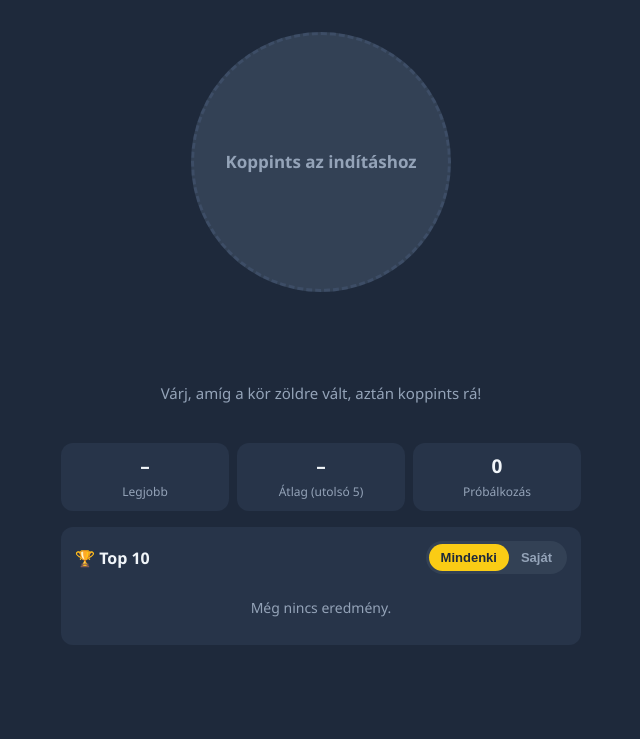
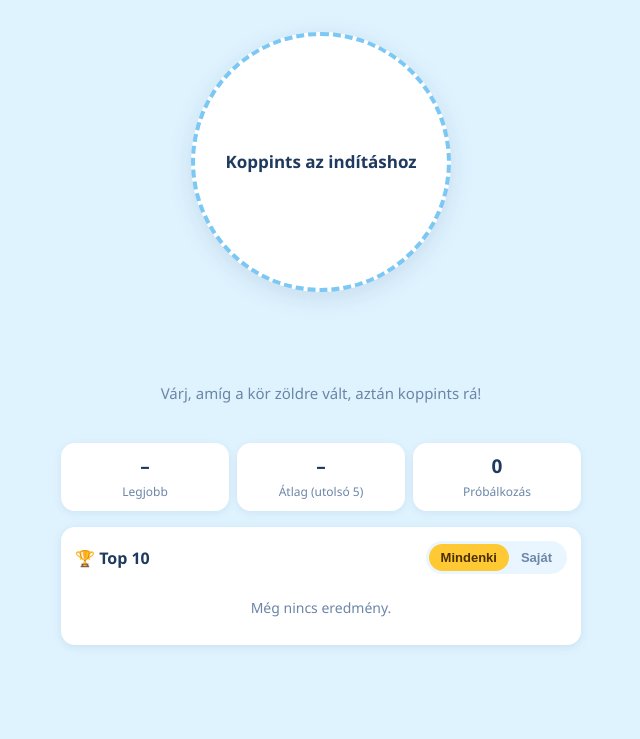
Before and after one commit to 94rmph9vmf-coder/reflex-teszt, a plain HTML site: page index.html in a window 1280 px wide. Shown: the part 61-800 px from the top of the page, without its empty margins (319-959 px from the left). Drawn offline with Linux system fonts and the light colour scheme.

Commit message:
Switch to a brighter, cheerier color scheme
Co-Authored-By: Claude Sonnet 5.5 <noreply@anthropic.com>
Claude-Session: https://claude.ai/code/session_01YHABUXkb2kyY1LBhcFpxtH

```diff
--- a/index.html
+++ b/index.html
@@ -6,25 +6,26 @@
 <title>Reflexteszt</title>
 <link rel="manifest" href="manifest.json">
 <meta name="apple-mobile-web-app-capable" content="yes">
-<meta name="apple-mobile-web-app-status-bar-style" content="black-translucent">
+<meta name="apple-mobile-web-app-status-bar-style" content="default">
 <meta name="apple-mobile-web-app-title" content="Reflex">
-<meta name="theme-color" content="#1e293b">
+<meta name="theme-color" content="#dff3ff">
 <link rel="apple-touch-icon" href="icon.png">
 <style>
   :root {
-    --bg: #1e293b;
-    --bg-card: #273449;
-    --bg-input: #334155;
-    --border: #3d4d66;
-    --text: #f1f5f9;
-    --text-muted: #94a3b8;
-    --gold: #facc15;
-    --red: #dc2626;
-    --red-glow: rgba(220, 38, 38, .45);
-    --green: #22c55e;
-    --green-glow: rgba(34, 197, 94, .55);
-    --orange: #f97316;
-    --radius: 12px;
+    --bg: #dff3ff;
+    --bg-card: #ffffff;
+    --bg-input: #eaf6ff;
+    --border: #bfe3fa;
+    --text: #1f3a5f;
+    --text-muted: #6b86a6;
+    --gold: #ffc933;
+    --accent: #e0457b;
+    --red: #ff4d5e;
+    --red-glow: rgba(255, 77, 94, .4);
+    --green: #2fd36b;
+    --green-glow: rgba(47, 211, 107, .5);
+    --orange: #ff9f1c;
+    --radius: 14px;
   }
   * { box-sizing: border-box; margin: 0; padding: 0; -webkit-tap-highlight-color: transparent; }
   html, body { height: 100%; }
@@ -42,7 +43,7 @@
     padding: 14px 0 10px; gap: 12px;
   }
   h1 { font-size: 20px; letter-spacing: .5px; }
-  h1 span { color: var(--gold); }
+  h1 span { color: var(--accent); }
   .profile-btn {
     background: var(--bg-input); color: var(--text); border: 1px solid var(--border);
     border-radius: 999px; padding: 8px 14px; font-size: 14px; font-weight: 600;
@@ -63,23 +64,23 @@
     font-size: 17px; font-weight: 700; text-align: center; padding: 20px;
     color: #fff;
   }
-  .circle.idle { background: var(--bg-input); box-shadow: none; border: 3px dashed var(--border); color: var(--text-muted); }
+  .circle.idle { background: #ffffff; box-shadow: 0 6px 24px rgba(31,58,95,.12); border: 4px dashed #7cc8f5; color: var(--text); }
   .circle.go { background: var(--green); box-shadow: 0 0 60px var(--green-glow); }
-  .circle.early { background: var(--orange); box-shadow: 0 0 40px rgba(249,115,22,.45); }
+  .circle.early { background: var(--orange); box-shadow: 0 0 40px rgba(255,159,28,.5); }
   .result { margin-top: 22px; text-align: center; min-height: 82px; }
-  .time { font-size: 48px; font-weight: 800; font-variant-numeric: tabular-nums; }
+  .time { color: var(--text); font-size: 48px; font-weight: 800; font-variant-numeric: tabular-nums; }
   .time small { font-size: 22px; color: var(--text-muted); font-weight: 600; }
   .msg { color: var(--text-muted); font-size: 15px; margin-top: 4px; }
-  .msg.best { color: var(--gold); font-weight: 700; }
+  .msg.best { color: var(--accent); font-weight: 700; }
 
   /* Statisztika */
   .stats { display: grid; grid-template-columns: repeat(3, 1fr); gap: 8px; margin: 6px 0 16px; }
-  .stat { background: var(--bg-card); border-radius: var(--radius); padding: 10px 6px; text-align: center; }
+  .stat { background: var(--bg-card); box-shadow: 0 2px 8px rgba(31,58,95,.08); border-radius: var(--radius); padding: 10px 6px; text-align: center; }
   .stat b { display: block; font-size: 19px; font-variant-numeric: tabular-nums; }
   .stat span { font-size: 12px; color: var(--text-muted); }
 
   /* Ranglista */
-  .card { background: var(--bg-card); border-radius: var(--radius); padding: 14px; margin-bottom: 16px; }
+  .card { background: var(--bg-card); box-shadow: 0 2px 10px rgba(31,58,95,.1); border-radius: var(--radius); padding: 14px; margin-bottom: 16px; }
   .card-head { display: flex; justify-content: space-between; align-items: center; margin-bottom: 10px; gap: 8px; }
   .card-head h2 { font-size: 16px; }
   .tabs { display: flex; background: var(--bg-input); border-radius: 999px; padding: 3px; }
@@ -87,17 +88,17 @@
     background: none; border: 0; color: var(--text-muted); font-size: 13px; font-weight: 600;
     padding: 6px 12px; border-radius: 999px; cursor: pointer;
   }
-  .tabs button.on { background: var(--gold); color: #1e293b; }
+  .tabs button.on { background: var(--gold); color: #4a2f00; }
   ol.board { list-style: none; }
   ol.board li {
     display: grid; grid-template-columns: 30px 1fr auto; align-items: center; gap: 8px;
     padding: 8px 4px; border-bottom: 1px solid var(--border); font-size: 15px;
   }
   ol.board li:last-child { border-bottom: 0; }
-  ol.board li.me { color: var(--gold); }
+  ol.board li.me { color: var(--accent); }
   .rank { font-weight: 800; color: var(--text-muted); text-align: center; }
-  li:nth-child(1) .rank { color: #fde047; }
-  li:nth-child(2) .rank { color: #cbd5e1; }
+  li:nth-child(1) .rank { color: #f5a800; }
+  li:nth-child(2) .rank { color: #8fa3b8; }
   li:nth-child(3) .rank { color: #d97706; }
   .who { overflow: hidden; text-overflow: ellipsis; white-space: nowrap; }
   .who small { display: block; font-size: 11px; color: var(--text-muted); }
@@ -106,7 +107,7 @@
 
   /* Profil panel */
   .overlay {
-    position: fixed; inset: 0; background: rgba(0,0,0,.6); display: none;
+    position: fixed; inset: 0; background: rgba(31,58,95,.45); display: none;
     align-items: flex-end; justify-content: center; z-index: 10;
   }
   .overlay.open { display: flex; }
@@ -130,7 +131,7 @@
     border-radius: 10px; padding: 11px 12px; font-size: 16px; -webkit-user-select: text; user-select: text;
   }
   .btn {
-    background: var(--gold); color: #1e293b; border: 0; border-radius: 10px;
+    background: var(--gold); color: #4a2f00; border: 0; border-radius: 10px;
     padding: 11px 16px; font-size: 15px; font-weight: 700; cursor: pointer;
   }
   .btn.ghost { background: var(--bg-input); color: var(--text); width: 100%; margin-top: 12px; }
--- a/sw.js
+++ b/sw.js
@@ -1,4 +1,4 @@
-const CACHE = 'reflex-v1';
+const CACHE = 'reflex-v2';
 const FILES = ['./', './index.html', './manifest.json', './icon.png'];
 
 self.addEventListener('install', e => {
```
Also changed, not shown: manifest.json.
